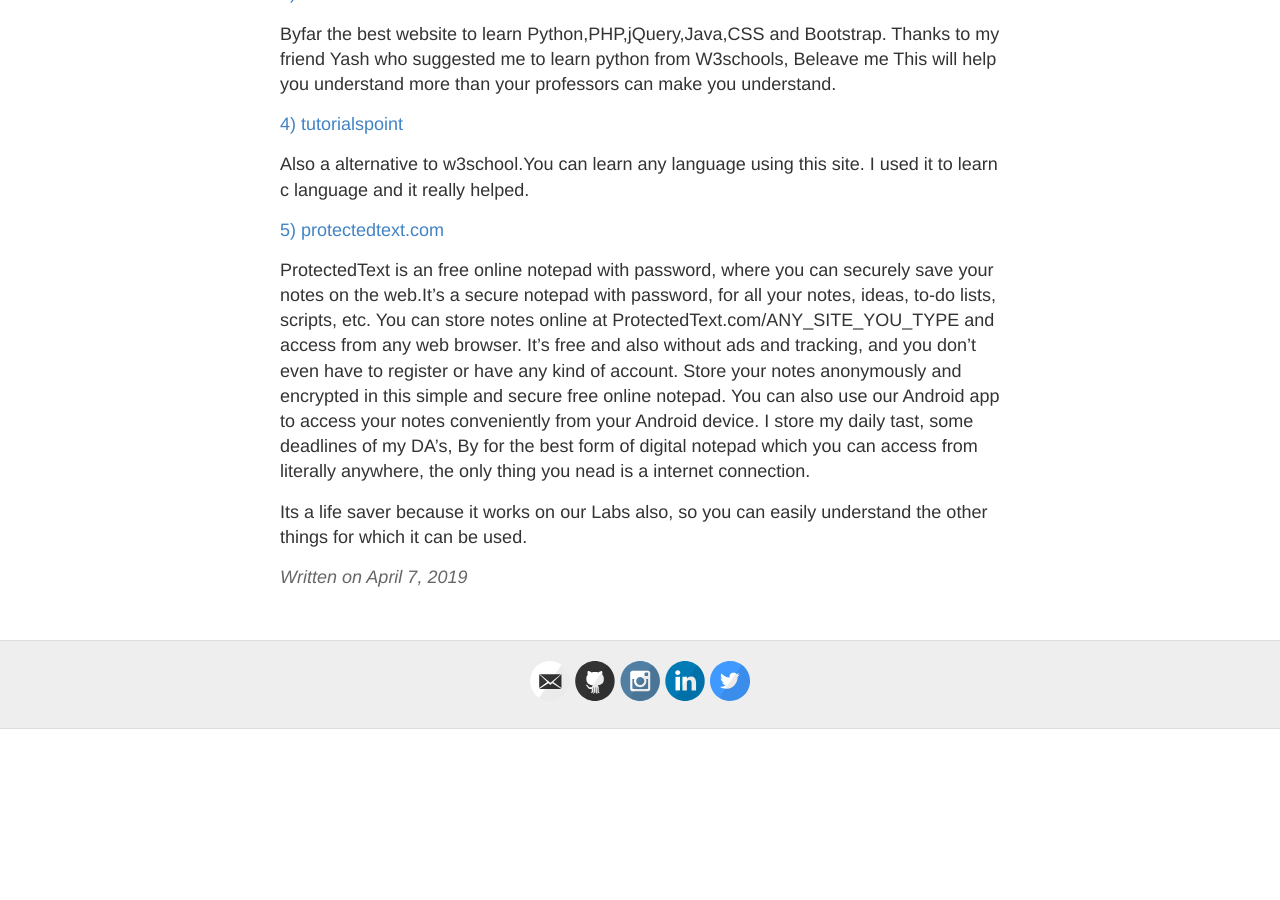
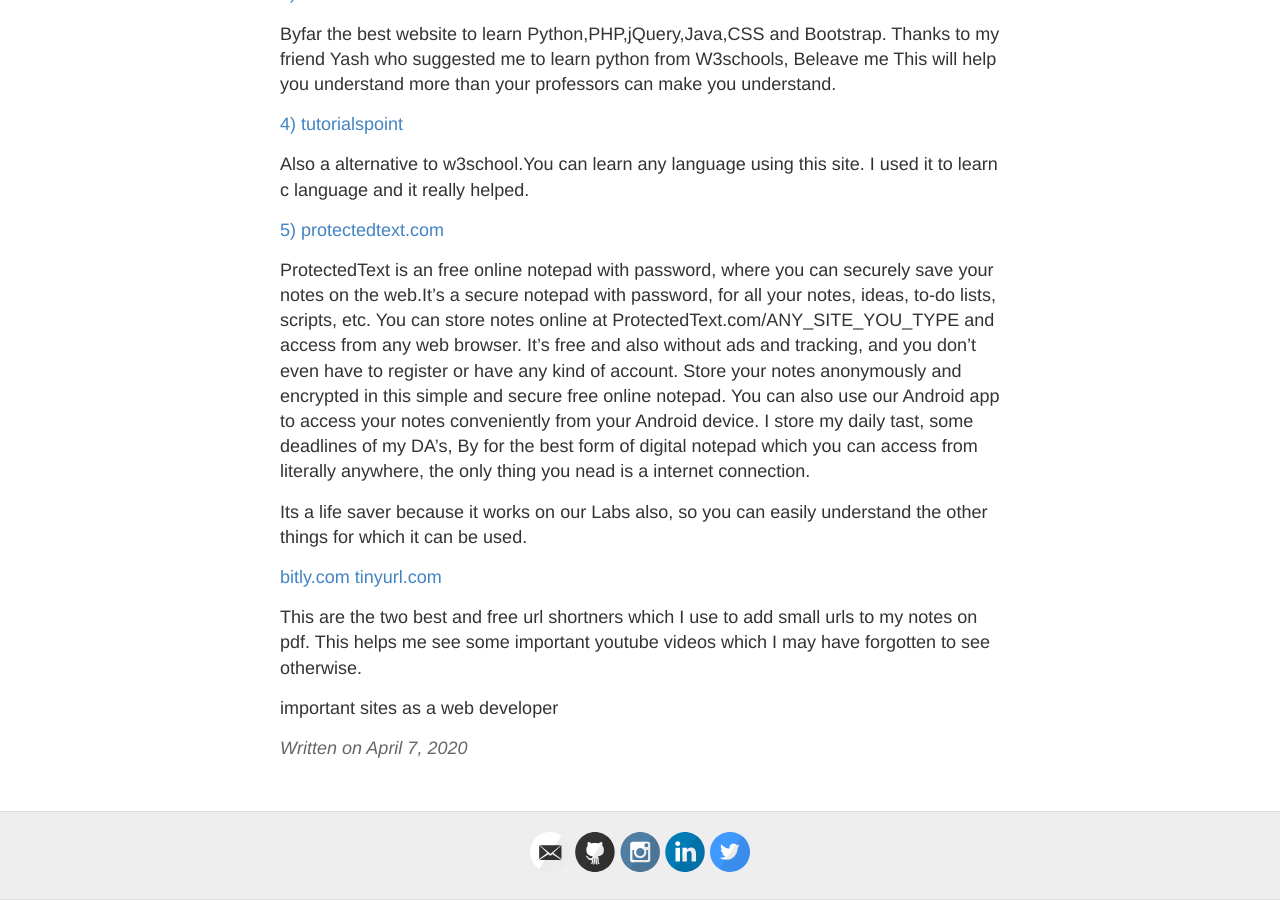
Before and after one commit to KarandeepSinghCoder/blog, a Jekyll site: the page built from _posts/2020-4-7-Awesome sites which will help you survive in VIT..md, in a window 1280 px wide and 900 px high, scrolled down 736 px. Built offline with Jekyll 4.4.1, drawn with Linux system fonts in a browser that asks for light colours; before the commit the page ends 1465 px from its top, so only the background shows below that.

Commit message:
new post

```diff
--- a/_posts/2019-4-7-Awesome sites which will help you survive in VIT..md
+++ b/_posts/2020-4-7-Awesome sites which will help you survive in VIT..md
@@ -26,3 +26,19 @@ ProtectedText is an free online notepad with password, where you can securely sa
 I store my daily tast, some deadlines of my DA's, By for the best form of digital notepad which you can access from literally anywhere, the only thing you nead is a internet connection.
 
 Its a life saver because it works on our Labs also, so you can easily understand the other things for which it can be used.
+
+<a href="https://bitly.com/">bitly.com</a> <a href="https://tinyurl.com/">tinyurl.com</a>
+
+This are the two best and free url shortners which I use to add small urls to my notes on pdf. This helps me see some important youtube videos which I may have forgotten to see otherwise.
+
+
+<a href="https://github.com/"></a>
+<a href="https://novoresume.com/"></a>
+<a href="https://materializecss.com/"></a>
+<a href="https://www.mentimeter.com/"></a>
+<a href="https://getbootstrap.com/"></a>
+<a href="https://hackerthemes.com/bootstrap-cheatsheet/"></a>
+<a href="https://www.flaticon.com/"></a>
+<a href="https://fontawesome.com/"></a>
+
+important sites as a web developer
```
